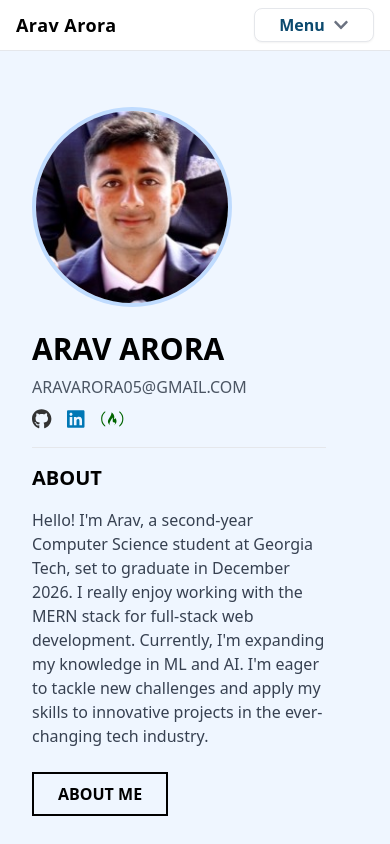
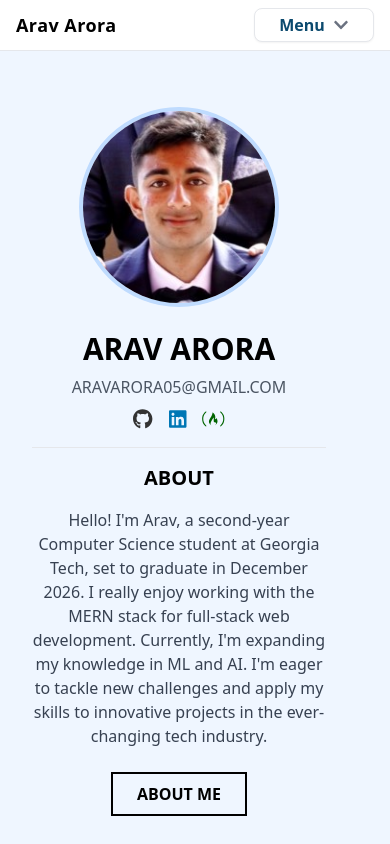
Before and after one commit to AravArora05/personal-website, a Next.js app: page / in a window 390 px wide. Shown: the top 844 px of the page. Built offline with nearby package versions, Linux system fonts and the light colour scheme.

Commit message:
Working Website Yay

```diff
--- a/src/app/components/Layout.jsx
+++ b/src/app/components/Layout.jsx
@@ -1,15 +1,12 @@
 "use client";
-import React, { useState, useEffect, useRef } from "react";
+import React, { useState, useEffect } from "react";
 import Link from "next/link";
 import Image from "next/image";
 import { FontAwesomeIcon } from "@fortawesome/react-fontawesome";
 import { faGithub, faLinkedin, faFreeCodeCamp } from "@fortawesome/free-brands-svg-icons";
-import { FaChevronUp, FaChevronDown } from "react-icons/fa";
 import "../globals.css";
 import DropdownButton from "./DropdownButton";
 import { useRouter } from 'next/router';
-
-
 
 const Layout = ({ children }) => {
   const navItems = [
@@ -23,9 +20,13 @@ const Layout = ({ children }) => {
   const router = useRouter();
   const isHomePage = router.pathname === '/';
 
-
   const [isMobile, setIsMobile] = useState(false);
-
+  {
+    /**
+     * Need to add better responsiveness for mobile devices"
+     * Trying to fix the center of it
+     */
+  }
   useEffect(() => {
     const handleResize = () => {
       setIsMobile(window.innerWidth <= 768);
@@ -39,8 +40,6 @@ const Layout = ({ children }) => {
       window.removeEventListener("resize", handleResize);
     };
   }, []);
-
-
 
   return (
     <main className="flex min-h-screen flex-col bg-blue-50">
@@ -64,7 +63,8 @@ const Layout = ({ children }) => {
       </header>
 
       <div className={`max-w-7xl mx-auto p-8 mt-6 flex ${isHomePage ? "flex-col" : "flex-col-reverse"} md:flex-row`}>
-        <div className="w-full md:w-1/3 pr-8 mb-8 md:mb-0">
+        <div className="w-full md:w-1/3 pr-8 mb-8 md:mb-0 text-center md:text-left">
+          <div className="flex justify-center md:justify-start">
             <Image
               className="rounded-full mb-6 border-4 border-blue-200"
               src="/arav.jpeg"
@@ -72,11 +72,12 @@ const Layout = ({ children }) => {
               width={200}
               height={200}
             />
+          </div>
           <h2 className="text-3xl font-bold text-black mb-2">ARAV ARORA</h2>
           <Link href="mailto:aravarora05@gmail.com">
             <p className="text-gray-600 mb-2 cursor-pointer">ARAVARORA05@GMAIL.COM</p>
           </Link>
-          <div className="flex space-x-4 mb-4">
+          <div className="flex justify-center md:justify-start space-x-4 mb-4">
             <Link target="_blank" href="https://github.com/AravArora05">
               <span className="hover:text-gray-800 transition duration-300">
                 <FontAwesomeIcon icon={faGithub} size="lg" style={{ color: "#333" }} />
```
Lines whose indentation alone changed are shown as unchanged.
